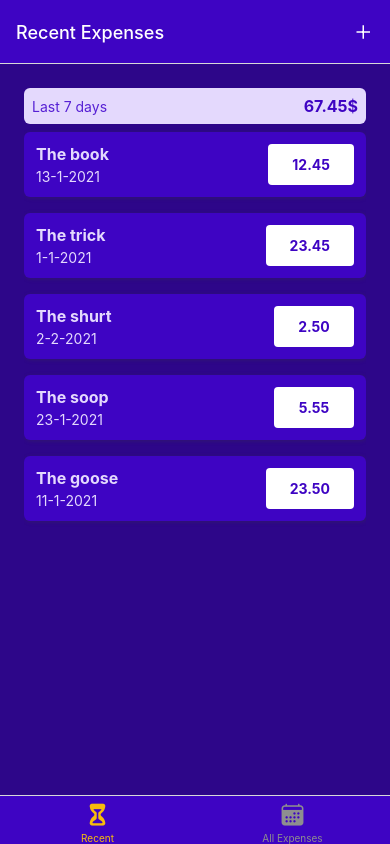
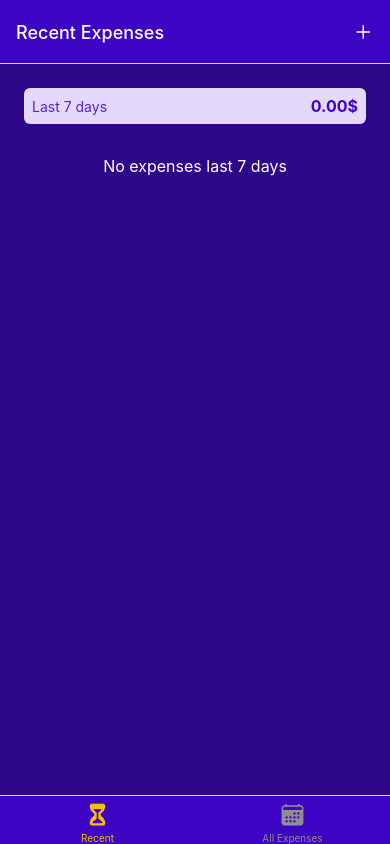
Before and after one commit to Cestrus/ReactNative_Expenses, a React Native app: screen /RecentExpenses in a window 390 px wide. Built offline with nearby package versions, Linux system fonts and the light colour scheme.

Commit message:
added manage functionality

```diff
--- a/App.tsx
+++ b/App.tsx
@@ -66,8 +66,9 @@ const ExpensesOverview: React.FC = () => {
 
 export default function App(): JSX.Element {
   return (
+    <>
+      <StatusBar style='light' />
       <ExpenseContextProviver>
-      <StatusBar style='light' />
         <NavigationContainer>
           <Stack.Navigator
             screenOptions={{
@@ -94,6 +95,7 @@ export default function App(): JSX.Element {
           </Stack.Navigator>
         </NavigationContainer>
       </ExpenseContextProviver>
+    </>
   );
 }
 
--- a/components/ExpensesOutput/ExpensesOutput.props.ts
+++ b/components/ExpensesOutput/ExpensesOutput.props.ts
@@ -4,4 +4,5 @@ export interface IExpensesOutputProps {
   expenses: ExpenseType[];
   expensesPeriod: string;
   style?: Record<string, string | number>;
+  fallback: string;
 }
--- a/components/ExpensesOutput/ExpensesOutput.tsx
+++ b/components/ExpensesOutput/ExpensesOutput.tsx
@@ -1,16 +1,16 @@
 import React from 'react';
-import { StyleSheet, View } from 'react-native';
+import { StyleSheet, View, Text } from 'react-native';
 import { GlobalStyles } from '../../constans/styles';
 import ExpensesList from './ExpensesList/ExpensesList';
 
 import { IExpensesOutputProps } from './ExpensesOutput.props';
 import ExpensesSummary from './ExpensesSummary/ExpensesSummary';
 
-const ExpensesOutput: React.FC<IExpensesOutputProps> = ({ expenses, expensesPeriod }) => {
+const ExpensesOutput: React.FC<IExpensesOutputProps> = ({ expenses, expensesPeriod, fallback }) => {
   return (
     <View style={styles.container}>
       <ExpensesSummary expenses={expenses} expensesPeriod={expensesPeriod} />
-      <ExpensesList expenses={expenses} />
+      {expenses.length ? <ExpensesList expenses={expenses} /> : <Text style={styles.fallback}>{fallback}</Text>}
     </View>
   );
 };
@@ -25,4 +25,10 @@ const styles = StyleSheet.create({
     paddingBottom: 0,
     backgroundColor: GlobalStyles.colors.primary700,
   },
+  fallback: {
+    color: 'white',
+    fontSize: 16,
+    textAlign: 'center',
+    marginTop: 32,
+  },
 });
--- a/screens/AllExpenses/AllExpensesScreen.tsx
+++ b/screens/AllExpenses/AllExpensesScreen.tsx
@@ -1,11 +1,13 @@
-import React from 'react';
+import React, { useContext } from 'react';
 import ExpensesOutput from '../../components/ExpensesOutput/ExpensesOutput';
 
 import { IAllExpensesScreen } from './AllExpensesScreen.props';
-import { DUMMY_DATA } from '../../data/dummy_data';
+import { ExpensesContext } from '../../store/expenses-context';
 
 const AllExpensesScreen: React.FC<IAllExpensesScreen> = () => {
-  return <ExpensesOutput expensesPeriod={'Total'} expenses={DUMMY_DATA} />;
+  const expensesCtx = useContext(ExpensesContext);
+
+  return <ExpensesOutput expensesPeriod={'Total'} expenses={expensesCtx.expenses} fallback={`No expenses yet`} />;
 };
 
 export default AllExpensesScreen;
--- a/screens/ManageExpense/ManageExpenseScreen.tsx
+++ b/screens/ManageExpense/ManageExpenseScreen.tsx
@@ -1,4 +1,4 @@
-import React, { useEffect } from 'react';
+import React, { useEffect, useContext } from 'react';
 import { StyleSheet, View } from 'react-native';
 import Button from '../../components/UI/Button/Button';
 
@@ -6,10 +6,13 @@ import IconButton from '../../components/UI/IconButton/IconButton';
 import { GlobalStyles } from '../../constans/styles';
 
 import { IManageExpenseScreen } from './ManageExpenseScreen.props';
+import { ExpensesContext } from '../../store/expenses-context';
 
 const ManageExpenseScreen: React.FC<IManageExpenseScreen> = ({ route, navigation }) => {
   const expenseId = route.params?.expenseId;
   const isEditable = !!expenseId;
+
+  const expensesCtx = useContext(ExpensesContext);
 
   useEffect(() => {
     navigation.setOptions({
@@ -22,11 +25,24 @@ const ManageExpenseScreen: React.FC<IManageExpenseScreen> = ({ route, navigation
   };
 
   const deleteHandler = (): void => {
-    console.log('delete');
+    expensesCtx.deleteExpense(expenseId);
+    navigation.goBack();
   };
 
   const confirmHandle = (): void => {
-    console.log('confirm');
+    if (isEditable) {
+      expensesCtx.updateExpense(expenseId, {
+        description: 'Rtert ert eterwer ',
+        amount: 11.23,
+        date: new Date('2022-07-02'),
+      });
+    } else {
+      expensesCtx.addExpense({
+        description: 'Asdasd df sfg sdgh ',
+        amount: 12.23,
+        date: new Date('2022-08-12'),
+      });
+    }
   };
 
   return (
--- a/screens/RecentExpenses/RecentExpensesScreen.tsx
+++ b/screens/RecentExpenses/RecentExpensesScreen.tsx
@@ -1,11 +1,27 @@
-import React from 'react';
+import React, { useContext } from 'react';
+
 import ExpensesOutput from '../../components/ExpensesOutput/ExpensesOutput';
-import { DUMMY_DATA } from '../../data/dummy_data';
+import { ExpensesContext } from '../../store/expenses-context';
+import { getDateMinusDays } from '../../utils/date';
 
 import { IRecentExpensesScreen } from './RecentExpensesScreen.props';
 
 const RecentExpensesScreen: React.FC<IRecentExpensesScreen> = () => {
-  return <ExpensesOutput expensesPeriod='Last 7 days' expenses={DUMMY_DATA} />;
+  const expensesCtx = useContext(ExpensesContext);
+  const period = 7;
+
+  const expensesForPeriod = expensesCtx.expenses.filter((exp) => {
+    const dateMinusDays = getDateMinusDays(new Date(), period);
+    return dateMinusDays < exp.date;
+  });
+
+  return (
+    <ExpensesOutput
+      expensesPeriod={`Last ${period} days`}
+      expenses={expensesForPeriod}
+      fallback={`No expenses last ${period} days`}
+    />
+  );
 };
 
 export default RecentExpensesScreen;
--- a/utils/date.ts
+++ b/utils/date.ts
@@ -1,3 +1,7 @@
 export const getFormattedDate = (date: Date): string => {
   return `${date.getDate()}-${date.getMonth() + 1}-${date.getFullYear()}`;
 };
+
+export const getDateMinusDays = (date: Date, days: number): Date => {
+  return new Date(date.getFullYear(), date.getMonth(), date.getDay() - days);
+};
```
Lines whose indentation alone changed are shown as unchanged.
